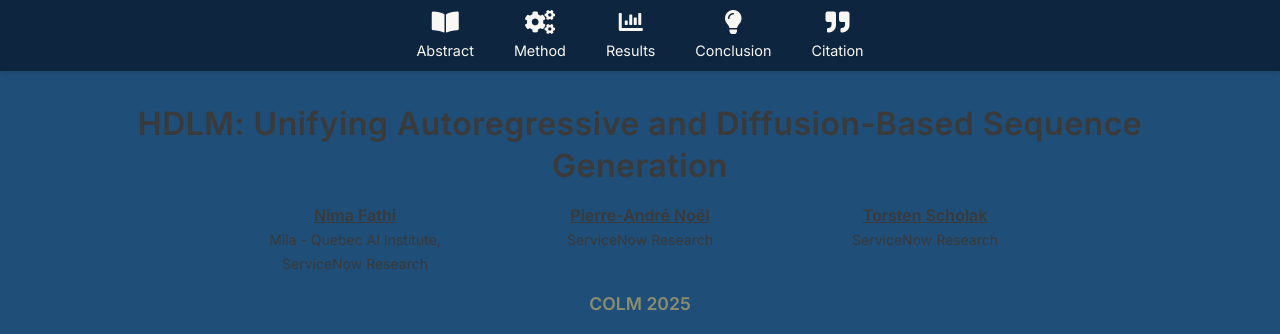
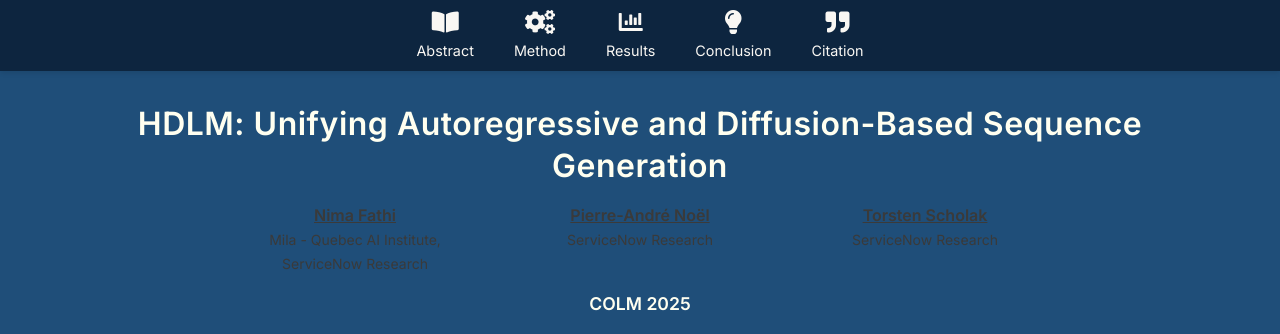
Before and after one commit to hdlm-colm/hdlm-colm.github.io, a plain HTML site: page index.html in a window 1280 px wide. Shown: the top 334 px of the page. Drawn offline with nearby package versions, Linux system fonts and the light colour scheme.

Commit message:
update style

```diff
--- a/style.css
+++ b/style.css
@@ -51,7 +51,7 @@ footer.custom-footer {
 
 header.custom-header {
   background-color: #1F4E79;
-  color: #3a3a3a;
+  color: #fffff0;
   padding: 2rem 1rem;
   border-radius: 0 0 16px 16px;
   width: 100%;
@@ -59,7 +59,7 @@ header.custom-header {
 }
 
 .custom-header h1 {
-  color: #3a3a3a;
+  color: #fffff0;
   font-size: 2rem;
   line-height: 1.3;
   font-weight: 500;
@@ -211,7 +211,7 @@ section h2 {
 }
 
 .custom-header .workshop-name {
-  color: #8a8d6f !important;
+  color: #fffff0 !important;
 }
 
 /* Button container for better spacing */
```
